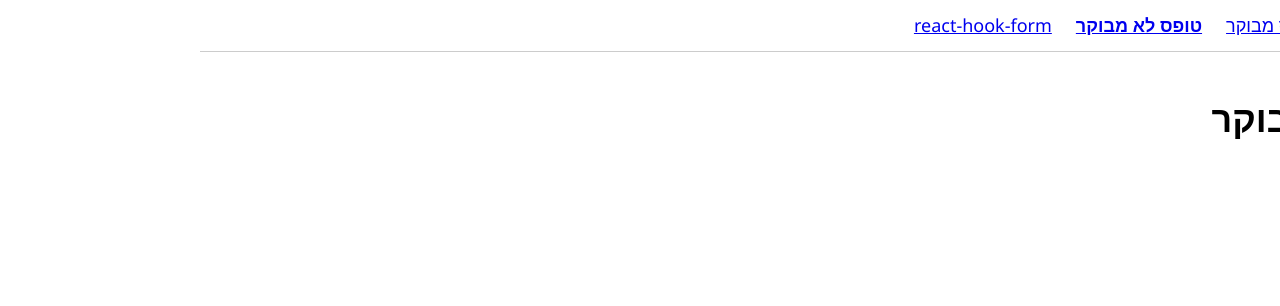
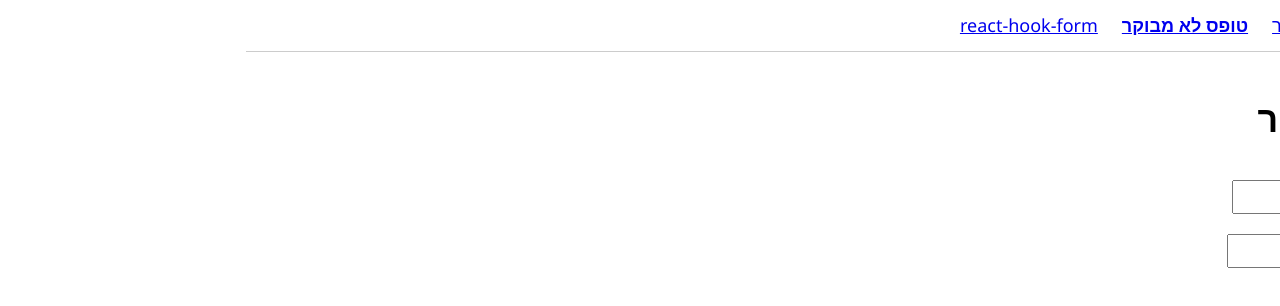
Before and after one commit to Tehila33965/react-recipes-app, a React (Vite) app: page /login/uncontrolled in a window 1280 px wide. Shown: the top 306 px of the page. Built offline with nearby package versions, Linux system fonts and the light colour scheme.

Commit message:
add uncontrolled login form with form action

```diff
--- a/package.json
+++ b/package.json
@@ -14,6 +14,7 @@
   "dependencies": {
     "react": "^19.2.7",
     "react-dom": "^19.2.7",
+    "react-hook-form": "^7.92.0",
     "react-router": "^8.0.0"
   },
   "devDependencies": {
--- a/src/pages/login/LoginUncontrolled.jsx
+++ b/src/pages/login/LoginUncontrolled.jsx
@@ -1,5 +1,90 @@
+import { useActionState } from "react";
+import { useNavigate } from "react-router";
+import { login } from "../../services/auth";
+
+function validate({ email, password }) {
+    const errors = {};
+
+    if (!email) {
+        errors.email = "אימייל הוא שדה חובה";
+    } else if (!/^\S+@\S+\.\S+$/.test(email)) {
+        errors.email = "כתובת האימייל אינה תקינה";
+    }
+
+    if (!password) {
+        errors.password = "סיסמה היא שדה חובה";
+    } else if (password.length < 6) {
+        errors.password = "הסיסמה חייבת להכיל לפחות 6 תווים";
+    }
+
+    return errors;
+}
+
+const initialState = {
+    values: { email: "chef@recipes.com", password: "" },
+    errors: {},
+    loginError: "",
+};
+
 function LoginUncontrolled() {
-    return <h1>טופס לא מבוקר</h1>;
+    const navigate = useNavigate();
+
+    const [state, formAction] = useActionState((prevState, formData) => {
+        const values = Object.fromEntries(formData);
+
+        const errors = validate(values);
+        if (Object.keys(errors).length > 0) {
+            return { values, errors, loginError: "" };
+        }
+
+        const user = login(values);
+        if (!user) {
+            return { values, errors: {}, loginError: "אימייל או סיסמה שגויים" };
+        }
+
+        navigate("/recipes");
+        return { values, errors: {}, loginError: "" };
+    }, initialState);
+
+    return (
+        <div>
+            <h1>טופס לא מבוקר</h1>
+
+            <form action={formAction} noValidate>
+                <div>
+                    <label htmlFor="email">אימייל</label>
+                    <input
+                        id="email"
+                        type="email"
+                        name="email"
+                        defaultValue={state.values.email}
+                    />
+                    {state.errors.email && (
+                        <p style={{ color: "red" }}>{state.errors.email}</p>
+                    )}
+                </div>
+
+                <div>
+                    <label htmlFor="password">סיסמה</label>
+                    <input
+                        id="password"
+                        type="password"
+                        name="password"
+                        defaultValue={state.values.password}
+                    />
+                    {state.errors.password && (
+                        <p style={{ color: "red" }}>{state.errors.password}</p>
+                    )}
+                </div>
+
+                {state.loginError && <p style={{ color: "red" }}>{state.loginError}</p>}
+
+                <button type="submit">התחברות</button>
+            </form>
+        </div>
+    );
 }
 
 export default LoginUncontrolled;
+
+//הפונקציה ב-action .רצה רק בשליחה, ולכן הבדיקה בטופס שלנו מתבצעת בשליחה בלבד
```
Also changed, not shown: 1 other file (tests, documents, lock files or other folders).
